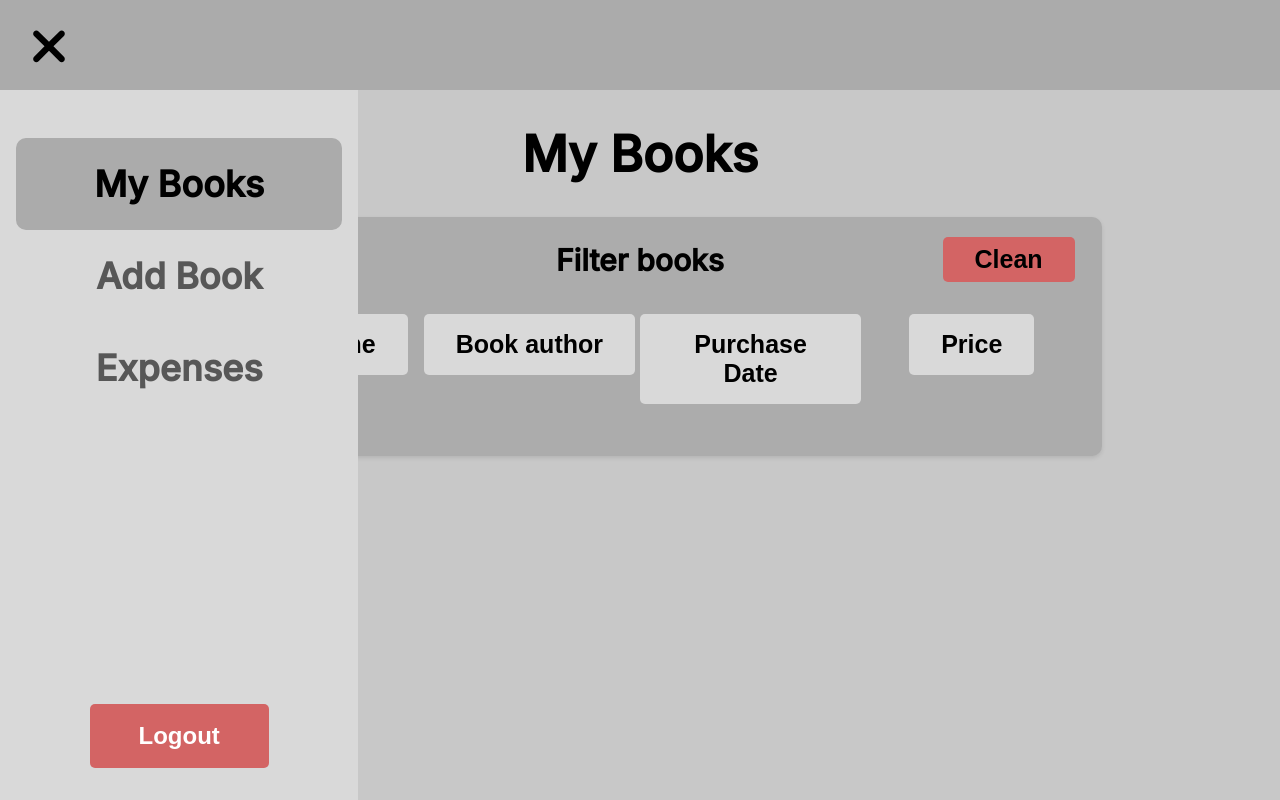
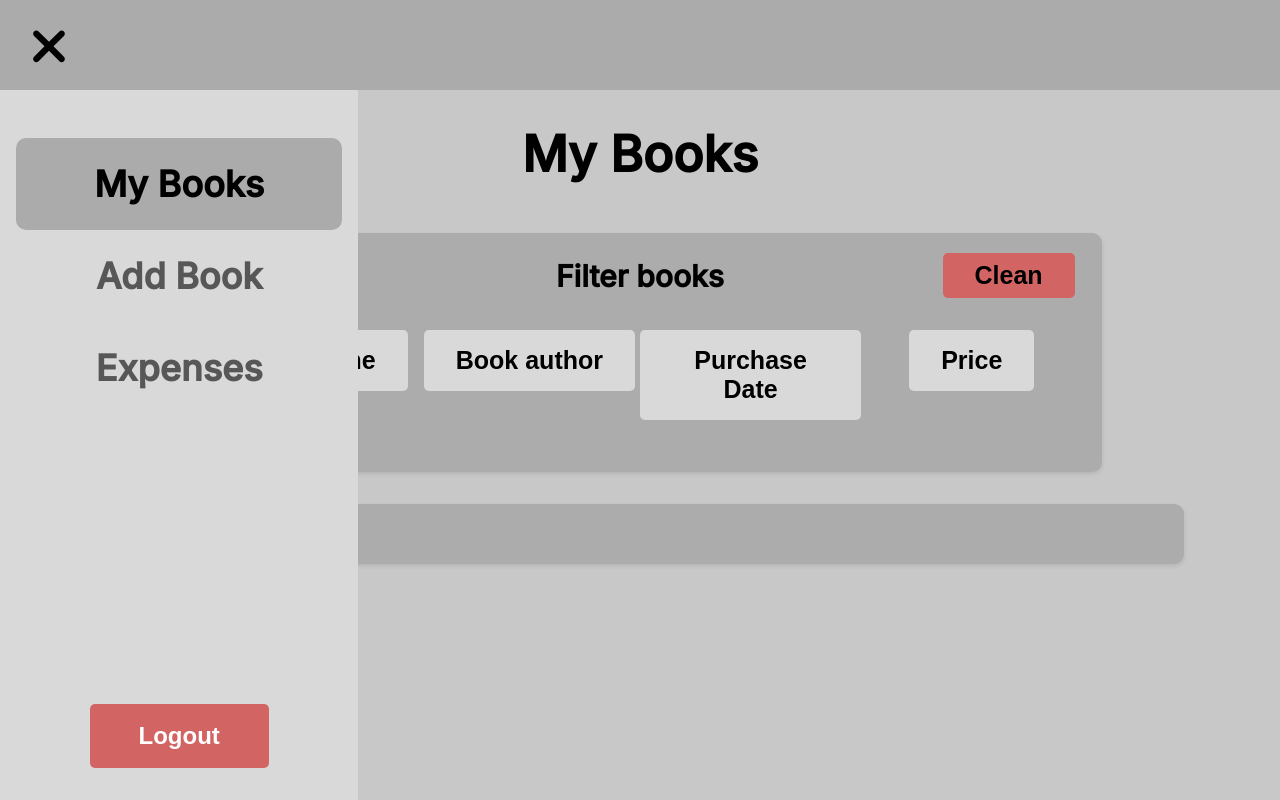
Before and after one commit to DvirK95/books-expenses-tracking, a React (Create React App) app: page / in a window 1280 px wide. Both pictures are taken after typing "Sample" into the empty fields and a click on the button "Login". Built offline with nearby package versions, Linux system fonts and the light colour scheme.

Commit message:
prepere Books Card

```diff
--- /dev/null
+++ b/src/components/Cards/Card.css
@@ -0,0 +1,15 @@
+.main-card {
+  background-color: var(--color-card);
+  border-radius: 10px;
+  padding: 20px;
+  margin: 1rem 0;
+  box-shadow: 0 2px 4px rgba(0, 0, 0, 0.1);
+}
+
+.card-body {
+  background-color: var(--color-third);
+  border-radius: 10px;
+  padding: 20px;
+  margin: 1rem 0;
+  box-shadow: 0 2px 4px rgba(0, 0, 0, 0.1);
+}
--- /dev/null
+++ b/src/components/Cards/Card.tsx
@@ -0,0 +1,19 @@
+import './Card.css';
+
+interface MainCardProps {
+  children: React.ReactNode;
+}
+
+interface MainCardProps {
+  children: React.ReactNode;
+}
+
+const MainCard: React.FC<MainCardProps> = ({ children }) => {
+  return <div className="main-card">{children}</div>;
+};
+
+const CardBody: React.FC<MainCardProps> = ({ children }) => {
+  return <div className="card-body">{children}</div>;
+};
+
+export { MainCard, CardBody };
--- a/src/components/Cards/MainCard.tsx
+++ b/src/components/Cards/CardBody.tsx
@@ -1,11 +1,9 @@
-import './MainCard.css';
-
 interface MainCardProps {
   children: React.ReactNode;
 }
 
 const MainCard: React.FC<MainCardProps> = ({ children }) => {
-  return <div className="main-card">{children}</div>;
+  return <div className="card-body">{children}</div>;
 };
 
 export default MainCard;
--- a/src/components/Cards/MainCard.css
+++ /dev/null
@@ -1,6 +0,0 @@
-.main-card {
-  background-color: var(--color-card);
-  border-radius: 10px;
-  padding: 20px;
-  box-shadow: 0 2px 4px rgba(0, 0, 0, 0.1);
-}
--- /dev/null
+++ b/src/components/My-Books/BookExpenses/BookExpenses.tsx
@@ -0,0 +1,9 @@
+import { MainCard } from '../../Cards/Card';
+function BookExpenses() {
+  return (
+    <MainCard>
+      <div>Purchase Date</div>
+    </MainCard>
+  );
+}
+export default BookExpenses;
--- a/src/components/My-Books/FilterBooks.tsx
+++ b/src/components/My-Books/Filters/FilterBooks.tsx
@@ -1,6 +1,6 @@
 import './FilterBooks.css';
-import MainCard from '../Cards/MainCard';
-import { Col, Row } from '../Grid/Grid';
+import { MainCard } from '../../Cards/Card';
+import { Col, Row } from '../../Grid/Grid';
 import useFilterBooks from './hooks/useFilterBooks';
 import FilterBooksButton from './FilterBooksButton';
 
--- a/src/components/My-Books/FilterBooksButton.tsx
+++ b/src/components/My-Books/Filters/FilterBooksButton.tsx
@@ -1,4 +1,3 @@
-import { Container } from '../Grid/Grid';
 import { FilterBooksButtonProps } from './hooks/interfaces';
 function FilterBooksButton({ filterButton }: FilterBooksButtonProps) {
   return (
--- a/src/components/My-Books/hooks/useFilterBooks.ts
+++ b/src/components/My-Books/Filters/hooks/useFilterBooks.ts
@@ -1,4 +1,4 @@
-import { filterByName } from '../../../store/book-slice';
+import { filterByName } from '../../../../store/book-slice';
 import { FilterButton } from './interfaces';
 
 const useFilterBooks = () => {
--- a/src/screens/My-Books/MyBooks.tsx
+++ b/src/screens/My-Books/MyBooks.tsx
@@ -1,4 +1,5 @@
-import FilterBooks from '../../components/My-Books/FilterBooks';
+import BookExpenses from '../../components/My-Books/BookExpenses/BookExpenses';
+import FilterBooks from '../../components/My-Books/Filters/FilterBooks';
 import { Container } from '../../components/Grid/Grid';
 function MyBooks() {
   return (
@@ -7,6 +8,7 @@ function MyBooks() {
       <Container>
         <FilterBooks />
       </Container>
+      <BookExpenses />
     </>
   );
 }
```
Also changed, not shown: src/components/My-Books/Filters/FilterBooks.css (renamed from src/components/My-Books/FilterBooks.css), src/components/My-Books/Filters/hooks/interfaces.ts (renamed from src/components/My-Books/hooks/interfaces.ts).
